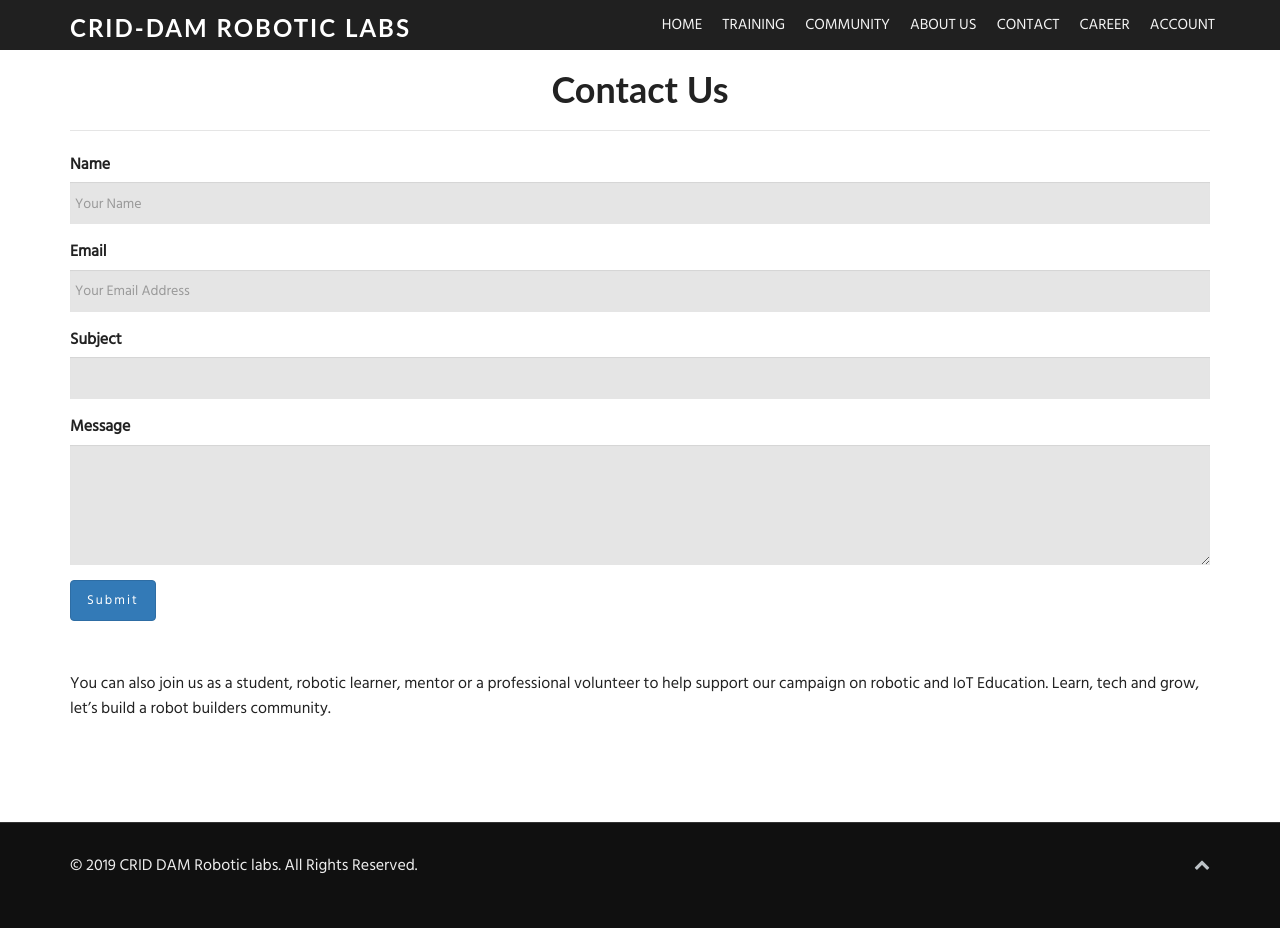
After one commit to mortuzacrid/CRID, a PHP site: page /contactus.php in a window 1280 px wide. The commit adds this page. Run offline with PHP 8.4, Linux system fonts and the light colour scheme.

Commit message:
Added contact us page

```diff
--- /dev/null
+++ b/contactus.php
@@ -0,0 +1,40 @@
+<?php
+    $PAGENAME = "Contact Us";
+    include 'inc/header.php';
+    include 'inc/navbar.php';
+?>
+
+
+    <section class="container about-section">
+        <h1 class="animated text-center">Contact Us</h1>
+        <hr>
+        <div class="gap">
+
+            <form action="">
+              <div class="form-group">
+                <label for="name">Name</label>
+                <input type="text" class="form-control" id="name" placeholder="Your Name" required>
+              </div>
+              <div class="form-group">
+                <label for="email">Email</label>
+                <input type="email" class="form-control" id="email" placeholder="Your Email Address" required>
+              </div>
+              <div class="form-group">
+                <label for="subject">Subject</label>
+                <input type="text" class="form-control" id="subject" placeholder="" required>
+              </div>
+              <div class="form-group">
+                <label for="text">Message</label>
+                <textarea class="form-control" rows="5" id="text"></textarea>
+              </div>
+              <button type="submit" class="btn btn-primary">Submit</button>
+            </form>
+
+        </div>
+            <p>
+                You can also join us as a student, robotic learner, mentor or a professional volunteer to help support our campaign on robotic and IoT Education. Learn, tech and grow, let’s build a robot builders community.
+            </p>
+    </section>
+
+
+<?php include 'inc/footer.php'; ?>
--- a/inc/navbar.php
+++ b/inc/navbar.php
@@ -13,7 +13,7 @@
                 <li><a href="training.php">Training</a></li>
                 <li><a href="rbcommunity.php">Community</a></li>
                 <li><a href="aboutus.php">About Us</a></li>
-                <li><a href="http://criddam.com/contact-us/">Contact</a></li>
+                <li><a href="contactus.php">Contact</a></li>
                 <li><a href="http://criddam.com/jobs/">Career</a></li>
                 <li class="dropdown">
                     <a href="#" class="dropdown-toggle" data-toggle="dropdown">Account<i class="icon-angle-down"></i></a>
--- a/rbcommunity.php
+++ b/rbcommunity.php
@@ -6,7 +6,7 @@
 
 
     <section class="container about-section">
-        <h1 class="animated text-center">Robot Builders Community</h1>
+        <h1 class="text-center">Robot Builders Community</h1>
         <hr>
         <div>
             <h2>Platform for innovator</h2>
```
